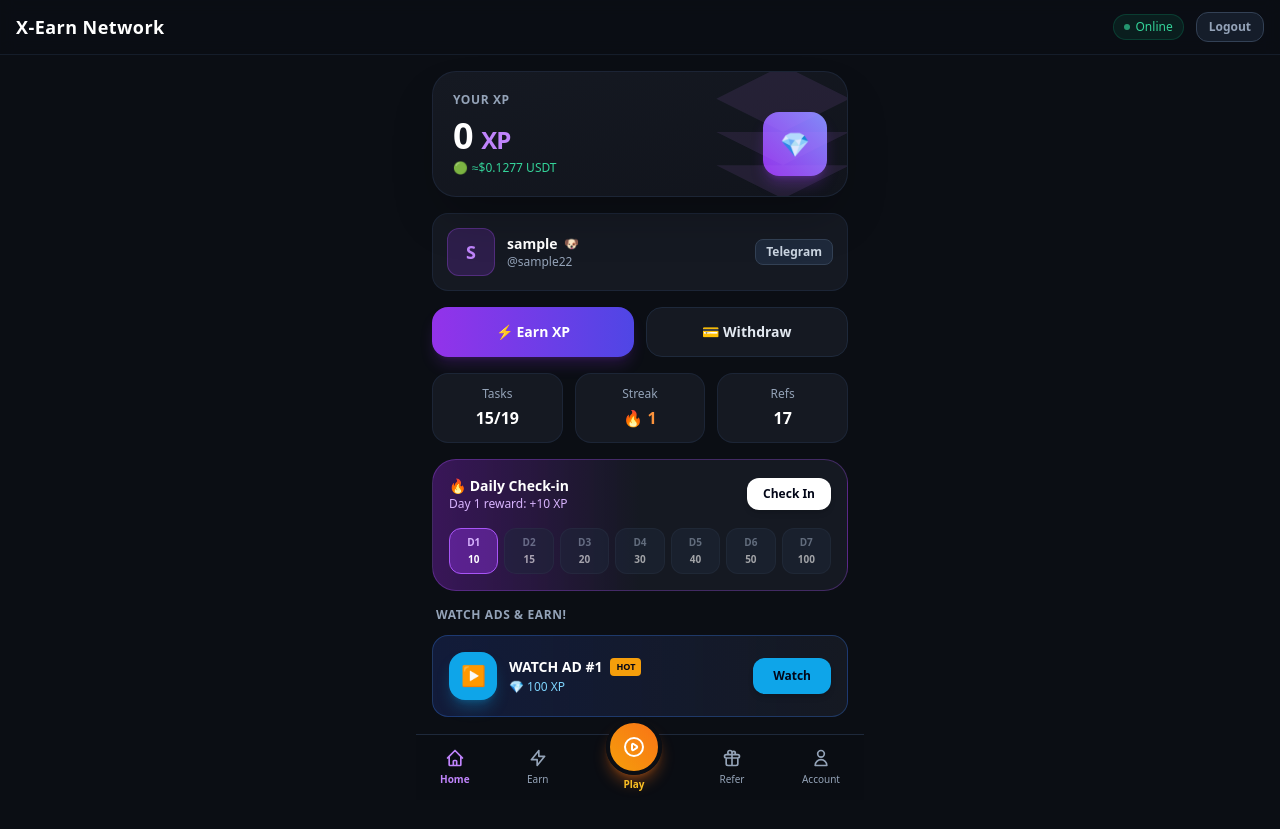
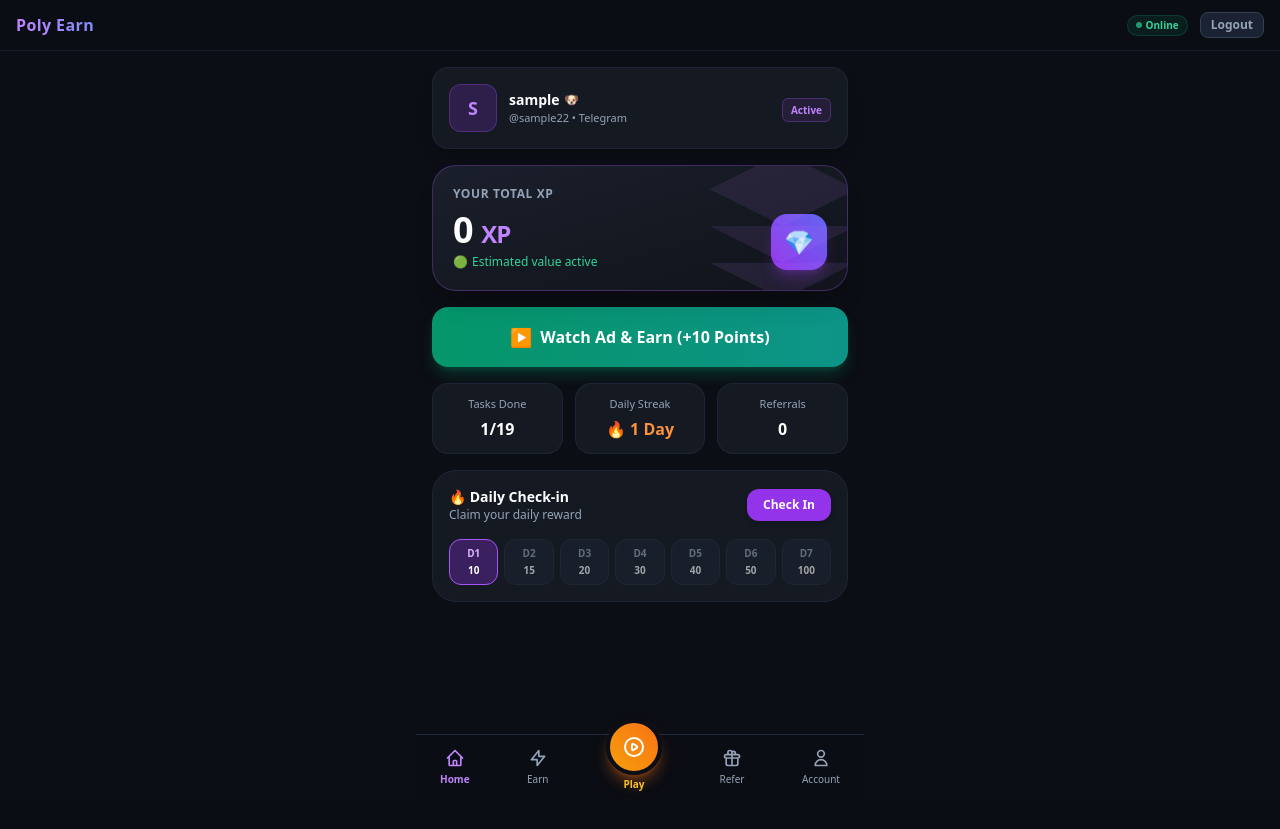
Before and after one commit to wizzidiamondblog-sketch/poly-earn, a Flask app: page /dashboard in a window 1280 px wide. After the commit the page ends 791 px from the top, so only its background shows below. Run offline with Flask 3, Linux system fonts and the light colour scheme; the visitor is signed in with stand-in values (Sample User, id 1); data that the repository does not hold is empty; some libraries are stand-ins or nearby versions.

Commit message:
Update dashboard title and styling elements

```diff
--- a/templates/dashboard.html
+++ b/templates/dashboard.html
@@ -3,21 +3,21 @@
 <head>
   <meta charset="UTF-8">
   <meta name="viewport" content="width=device-width, initial-scale=1.0">
-  <title>X-Earn Network - Dashboard</title>
+  <title>Poly Earn - Dashboard</title>
   <script src="https://cdn.tailwindcss.com"></script>
 </head>
 <body class="bg-[#0b0e14] text-white min-h-screen pb-24 font-sans select-none">
 
-  <!-- Top Header Bar -->
-  <div class="flex justify-between items-center px-4 py-3 bg-[#0b0e14]/80 backdrop-blur border-b border-slate-800/60 sticky top-0 z-50">
+  <!-- Top Navigation / Header -->
+  <div class="flex justify-between items-center px-4 py-3 bg-[#0b0e14]/90 backdrop-blur border-b border-slate-800/60 sticky top-0 z-50">
     <div class="flex items-center space-x-2">
-      <span class="text-lg font-black tracking-wide text-white">X-Earn Network</span>
+      <span class="text-base font-black tracking-wide bg-gradient-to-r from-purple-400 to-indigo-400 bg-clip-text text-transparent">Poly Earn</span>
     </div>
     <div class="flex items-center space-x-3">
-      <span class="inline-flex items-center px-2.5 py-1 rounded-full text-xs font-medium bg-emerald-500/10 text-emerald-400 border border-emerald-500/20">
-        <span class="w-1.5 h-1.5 mr-1.5 bg-emerald-400 rounded-full animate-pulse"></span> Online
+      <span class="inline-flex items-center px-2 py-0.5 rounded-full text-[10px] font-semibold bg-emerald-500/10 text-emerald-400 border border-emerald-500/20">
+        <span class="w-1.5 h-1.5 mr-1 bg-emerald-400 rounded-full animate-pulse"></span> Online
       </span>
-      <a href="/logout" class="text-slate-400 hover:text-white text-xs font-semibold bg-slate-800/60 px-3 py-1.5 rounded-xl border border-slate-700">Logout</a>
+      <a href="/logout" class="text-slate-400 hover:text-white text-xs font-semibold bg-slate-800/80 px-2.5 py-1 rounded-lg border border-slate-700">Logout</a>
     </div>
   </div>
 
@@ -35,130 +35,105 @@
       {% endif %}
     {% endwith %}
 
-    <!-- XP / Balance Card -->
-    <div class="bg-gradient-to-br from-[#151922] to-[#11141c] border border-slate-800/80 rounded-3xl p-5 relative overflow-hidden shadow-2xl">
-      <div class="absolute -right-4 -bottom-4 opacity-10 pointer-events-none">
-        <svg class="w-40 h-40 text-purple-400" fill="currentColor" viewBox="0 0 24 24"><path d="M12 2L2 7l10 5 10-5-10-5zM2 17l10 5 10-5M2 12l10 5 10-5"/></svg>
+    <!-- Profile & Status Header Card -->
+    <div class="bg-[#151922] border border-slate-800/80 rounded-2xl p-4 flex items-center justify-between shadow-lg">
+      <div class="flex items-center space-x-3">
+        <div class="w-12 h-12 rounded-xl bg-purple-600/20 border border-purple-500/30 flex items-center justify-center font-bold text-purple-400 text-lg">
+          {{ username[0] | upper }}
+        </div>
+        <div>
+          <h3 class="font-bold text-sm text-white flex items-center">{{ username }} <span class="ml-1 text-xs">🐶</span></h3>
+          <p class="text-[11px] text-slate-400">@{{ username | lower }}22 &bull; Telegram</p>
+        </div>
       </div>
-      <p class="text-xs font-bold uppercase tracking-wider text-slate-400">YOUR XP</p>
-      <div class="flex justify-between items-end mt-1">
+      <div class="text-right">
+        <span class="text-[10px] bg-purple-500/10 text-purple-400 border border-purple-500/30 px-2 py-1 rounded-md font-bold">Active</span>
+      </div>
+    </div>
+
+    <!-- YOUR XP / BALANCE CARD (Top Priority Position) -->
+    <div class="bg-gradient-to-br from-[#1a1f2c] via-[#151922] to-[#11141c] border border-purple-500/30 rounded-3xl p-5 relative overflow-hidden shadow-xl">
+      <div class="absolute -right-6 -bottom-6 opacity-10 pointer-events-none">
+        <svg class="w-44 h-44 text-purple-400" fill="currentColor" viewBox="0 0 24 24"><path d="M12 2L2 7l10 5 10-5-10-5zM2 17l10 5 10-5M2 12l10 5 10-5"/></svg>
+      </div>
+      <p class="text-xs font-bold uppercase tracking-wider text-slate-400">YOUR TOTAL XP</p>
+      <div class="flex justify-between items-end mt-2">
         <div>
           <h2 class="text-4xl font-black text-white tracking-tight">{{ points }} <span class="text-2xl font-bold text-purple-400">XP</span></h2>
           <p class="text-xs font-medium text-emerald-400 mt-1 flex items-center">
-            <span class="mr-1">🟢</span> ≈$0.1277 USDT
+            <span class="mr-1">🟢</span> Estimated value active
           </p>
         </div>
-        <div class="w-16 h-16 bg-gradient-to-tr from-purple-600 to-indigo-400 rounded-2xl flex items-center justify-center shadow-lg shadow-purple-600/30">
+        <div class="w-14 h-14 bg-gradient-to-tr from-purple-600 to-indigo-500 rounded-2xl flex items-center justify-center shadow-lg shadow-purple-600/30">
           <span class="text-2xl">💎</span>
         </div>
       </div>
     </div>
 
-    <!-- User Profile Strip -->
-    <div class="bg-[#151922] border border-slate-800/80 rounded-2xl p-3.5 flex items-center justify-between">
-      <div class="flex items-center space-x-3">
-        <div class="w-12 h-12 rounded-xl bg-purple-600/20 border border-purple-500/30 flex items-center justify-center font-bold text-purple-400 text-lg">
-          {{ username[0] | upper }}
-        </div>
-        <div>
-          <h3 class="font-bold text-sm text-white flex items-center">{{ username }} <span class="ml-1.5 text-xs">🐶</span></h3>
-          <p class="text-xs text-slate-400">@{{ username | lower }}22</p>
-        </div>
-      </div>
-      <span class="text-xs font-semibold bg-slate-800 text-slate-300 px-2.5 py-1 rounded-lg border border-slate-700">Telegram</span>
-    </div>
-
-    <!-- Action Buttons Row -->
-    <div class="grid grid-cols-2 gap-3">
-      <a href="/watch-ad" class="py-3.5 bg-gradient-to-r from-purple-600 to-indigo-600 rounded-2xl font-bold text-sm text-center shadow-lg shadow-purple-600/20 flex items-center justify-center space-x-2">
-        <span>⚡ Earn XP</span>
-      </a>
-      <a href="#" onclick="alert('Withdraw feature coming soon!')" class="py-3.5 bg-[#151922] border border-slate-800 hover:bg-slate-800 rounded-2xl font-bold text-sm text-center text-slate-200 flex items-center justify-center space-x-2">
-        <span>💳 Withdraw</span>
+    <!-- Primary Action: Watch Ad & Earn (The Green Pill Feature) -->
+    <div class="space-y-2">
+      <a href="/watch-ad" class="block w-full py-4 bg-gradient-to-r from-emerald-600 to-teal-600 hover:from-emerald-500 hover:to-teal-500 text-center font-bold rounded-2xl text-white transition-all shadow-lg shadow-emerald-600/30 flex items-center justify-center space-x-2">
+        <span class="text-lg">▶</span>
+        <span>Watch Ad & Earn (+10 Points)</span>
       </a>
     </div>
 
-    <!-- Stats 3-Grid -->
+    <!-- Stats Quick Grid -->
     <div class="grid grid-cols-3 gap-3">
       <div class="bg-[#151922] border border-slate-800/80 rounded-2xl p-3 text-center">
-        <p class="text-xs text-slate-400 font-medium">Tasks</p>
-        <p class="text-base font-bold text-white mt-1">15/19</p>
+        <p class="text-[11px] text-slate-400 font-medium">Tasks Done</p>
+        <p class="text-base font-bold text-white mt-1">1/19</p>
       </div>
       <div class="bg-[#151922] border border-slate-800/80 rounded-2xl p-3 text-center">
-        <p class="text-xs text-slate-400 font-medium">Streak</p>
-        <p class="text-base font-bold text-orange-400 mt-1">🔥 1</p>
+        <p class="text-[11px] text-slate-400 font-medium">Daily Streak</p>
+        <p class="text-base font-bold text-orange-400 mt-1">🔥 1 Day</p>
       </div>
       <div class="bg-[#151922] border border-slate-800/80 rounded-2xl p-3 text-center">
-        <p class="text-xs text-slate-400 font-medium">Refs</p>
-        <p class="text-base font-bold text-white mt-1">17</p>
+        <p class="text-[11px] text-slate-400 font-medium">Referrals</p>
+        <p class="text-base font-bold text-white mt-1">0</p>
       </div>
     </div>
 
-    <!-- Daily Check-in Card -->
-    <div class="bg-gradient-to-r from-purple-900/60 via-[#151922] to-[#151922] border border-purple-500/30 rounded-3xl p-4 space-y-3">
+    <!-- Daily Check-in Widget -->
+    <div class="bg-[#151922] border border-slate-800/80 rounded-3xl p-4 space-y-3">
       <div class="flex justify-between items-center">
         <div>
           <h4 class="font-bold text-sm text-white flex items-center">🔥 Daily Check-in</h4>
-          <p class="text-xs text-purple-300">Day 1 reward: +10 XP</p>
+          <p class="text-xs text-slate-400">Claim your daily reward</p>
         </div>
-        <button onclick="alert('Checked in successfully!')" class="px-4 py-2 bg-white text-slate-950 font-bold text-xs rounded-xl shadow-md hover:bg-slate-100 transition">
+        <button onclick="alert('Checked in successfully!')" class="px-4 py-2 bg-purple-600 hover:bg-purple-500 text-white font-bold text-xs rounded-xl shadow-md transition">
           Check In
         </button>
       </div>
-      <!-- Check-in Days pills -->
       <div class="grid grid-cols-7 gap-1.5 pt-1">
-        <div class="bg-purple-600/40 border border-purple-500 rounded-xl p-1.5 text-center">
+        <div class="bg-purple-600/30 border border-purple-500 rounded-xl p-1.5 text-center">
           <p class="text-[10px] text-purple-300 font-bold">D1</p>
           <p class="text-[10px] text-white font-extrabold mt-0.5">10</p>
         </div>
-        <div class="bg-slate-800/80 border border-slate-700/50 rounded-xl p-1.5 text-center opacity-60">
+        <div class="bg-slate-800/60 border border-slate-700/40 rounded-xl p-1.5 text-center opacity-60">
           <p class="text-[10px] text-slate-400 font-bold">D2</p>
           <p class="text-[10px] text-white font-extrabold mt-0.5">15</p>
         </div>
-        <div class="bg-slate-800/80 border border-slate-700/50 rounded-xl p-1.5 text-center opacity-60">
+        <div class="bg-slate-800/60 border border-slate-700/40 rounded-xl p-1.5 text-center opacity-60">
           <p class="text-[10px] text-slate-400 font-bold">D3</p>
           <p class="text-[10px] text-white font-extrabold mt-0.5">20</p>
         </div>
-        <div class="bg-slate-800/80 border border-slate-700/50 rounded-xl p-1.5 text-center opacity-60">
+        <div class="bg-slate-800/60 border border-slate-700/40 rounded-xl p-1.5 text-center opacity-60">
           <p class="text-[10px] text-slate-400 font-bold">D4</p>
           <p class="text-[10px] text-white font-extrabold mt-0.5">30</p>
         </div>
-        <div class="bg-slate-800/80 border border-slate-700/50 rounded-xl p-1.5 text-center opacity-60">
+        <div class="bg-slate-800/60 border border-slate-700/40 rounded-xl p-1.5 text-center opacity-60">
           <p class="text-[10px] text-slate-400 font-bold">D5</p>
           <p class="text-[10px] text-white font-extrabold mt-0.5">40</p>
         </div>
-        <div class="bg-slate-800/80 border border-slate-700/50 rounded-xl p-1.5 text-center opacity-60">
+        <div class="bg-slate-800/60 border border-slate-700/40 rounded-xl p-1.5 text-center opacity-60">
           <p class="text-[10px] text-slate-400 font-bold">D6</p>
           <p class="text-[10px] text-white font-extrabold mt-0.5">50</p>
         </div>
-        <div class="bg-slate-800/80 border border-slate-700/50 rounded-xl p-1.5 text-center opacity-60">
+        <div class="bg-slate-800/60 border border-slate-700/40 rounded-xl p-1.5 text-center opacity-60">
           <p class="text-[10px] text-slate-400 font-bold">D7</p>
           <p class="text-[10px] text-white font-extrabold mt-0.5">100</p>
         </div>
-      </div>
-    </div>
-
-    <!-- Watch Ads & Earn Section -->
-    <div class="space-y-3">
-      <h4 class="text-xs font-bold uppercase tracking-wider text-slate-400 px-1">Watch Ads & Earn!</h4>
-
-      <!-- Ad Card 1 -->
-      <div class="bg-gradient-to-r from-blue-950/60 to-[#151922] border border-blue-500/30 rounded-2xl p-4 flex items-center justify-between">
-        <div class="flex items-center space-x-3">
-          <div class="w-12 h-12 bg-sky-500 rounded-2xl flex items-center justify-center shadow-lg shadow-sky-500/30 text-white font-bold text-xl">
-            ▶
-          </div>
-          <div>
-            <div class="flex items-center space-x-2">
-              <h5 class="font-bold text-sm text-white">WATCH AD #1</h5>
-              <span class="bg-amber-500 text-slate-950 font-black text-[9px] px-1.5 py-0.5 rounded">HOT</span>
-            </div>
-            <p class="text-xs text-sky-300 font-medium mt-0.5">💎 100 XP</p>
-          </div>
-        </div>
-        <a href="/watch-ad" class="px-5 py-2.5 bg-sky-500 hover:bg-sky-400 text-slate-950 font-extrabold text-xs rounded-xl shadow-md transition">
-          Watch
-        </a>
       </div>
     </div>
 
```
